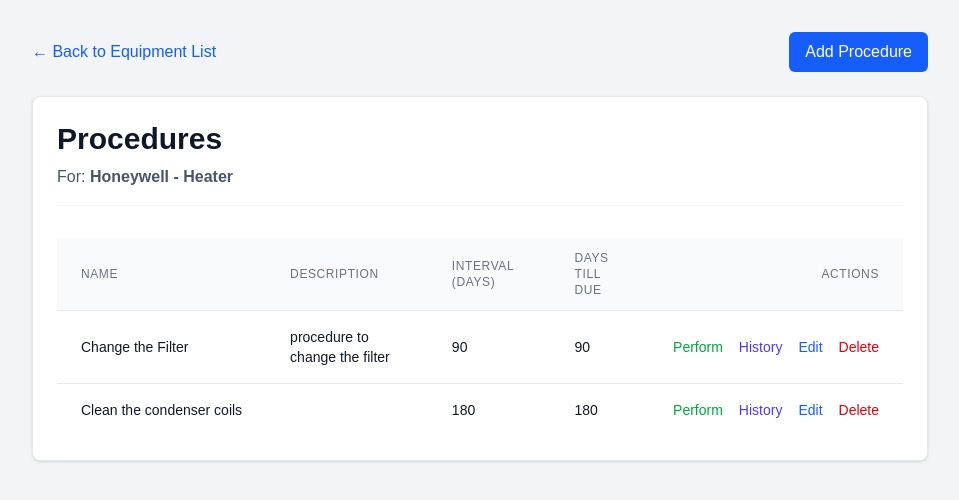
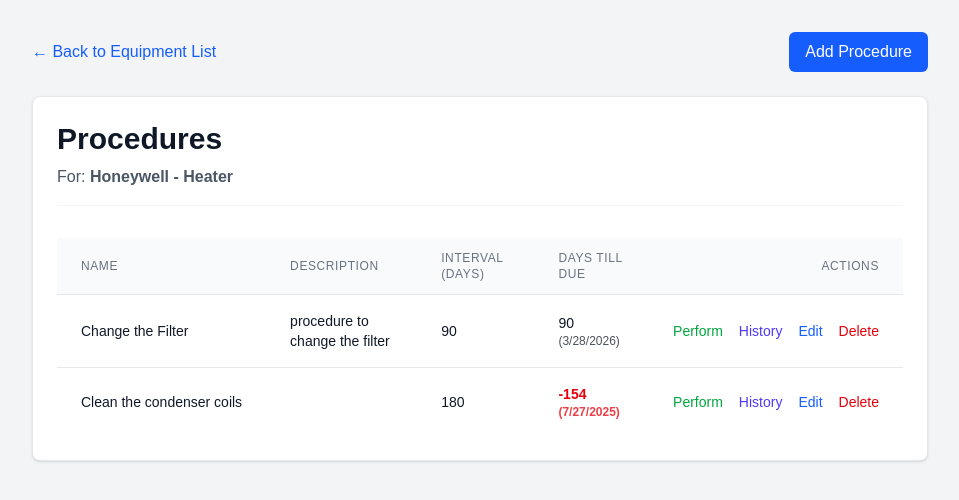
Before and after one commit to paulwoods/equipment, a Next.js app: page /equipment/2dbz1lw/procedures in a window 1280 px wide. Shown: the top 500 px of the page, without its empty margins (160-1119 px from the left). Built offline with nearby package versions, Linux system fonts and the light colour scheme.

Commit message:
refactor(ProcedureList): enhance due date calculation and display format
- Renamed `calculateDaysTillDue` to `calculateDueDetails` for clearer intent
- Added due date calculation and formatted display alongside days remaining
- Improved UI with separate styling for days and due date text

```diff
--- a/data/equipment.json
+++ b/data/equipment.json
@@ -59,7 +59,7 @@
         "history": [
           {
             "id": "1372qyt",
-            "date": "2025-12-28T00:00:00.000Z",
+            "date": "2025-01-28T00:00:00.000Z",
             "notes": ""
           }
         ]
--- a/src/components/ProcedureList.tsx
+++ b/src/components/ProcedureList.tsx
@@ -24,7 +24,7 @@ export default function ProcedureList({ equipmentId, procedures, onDelete }: Pro
         </thead>
         <tbody className="bg-white divide-y divide-gray-200">
           {procedures.map((proc) => {
-            const calculateDaysTillDue = () => {
+            const calculateDueDetails = () => {
               if (!proc.history || proc.history.length === 0) return null;
 
               const latestDate = new Date(Math.max(...proc.history.map(h => new Date(h.date).getTime())));
@@ -35,10 +35,14 @@ export default function ProcedureList({ equipmentId, procedures, onDelete }: Pro
               const diffTime = today.getTime() - latestDate.getTime();
               const diffDays = Math.floor(diffTime / (1000 * 60 * 60 * 24));
 
-              return proc.intervalDays - diffDays;
+              const daysTillDue = proc.intervalDays - diffDays;
+              const dueDate = new Date(today);
+              dueDate.setDate(today.getDate() + daysTillDue);
+
+              return { daysTillDue, dueDate };
             };
 
-            const daysTillDue = calculateDaysTillDue();
+            const dueDetails = calculateDueDetails();
 
             return (
               <tr key={proc.id}>
@@ -46,10 +50,15 @@ export default function ProcedureList({ equipmentId, procedures, onDelete }: Pro
                 <td className="px-6 py-4 text-sm text-gray-900">{proc.description}</td>
                 <td className="px-6 py-4 whitespace-nowrap text-sm text-gray-900">{proc.intervalDays}</td>
                 <td className="px-6 py-4 whitespace-nowrap text-sm text-gray-900">
-                  {daysTillDue !== null ? (
-                    <span className={daysTillDue <= 0 ? "text-red-600 font-bold" : "text-gray-900"}>
-                      {daysTillDue}
-                    </span>
+                  {dueDetails ? (
+                    <div className={dueDetails.daysTillDue <= 0 ? "text-red-600 font-bold" : "text-gray-900"}>
+                      <div>
+                        {dueDetails.daysTillDue}
+                      </div>
+                      <div className="text-xs opacity-75">
+                        ({dueDetails.dueDate.toLocaleDateString()})
+                      </div>
+                    </div>
                   ) : (
                     <span className="text-gray-400 italic">N/A</span>
                   )}
```
